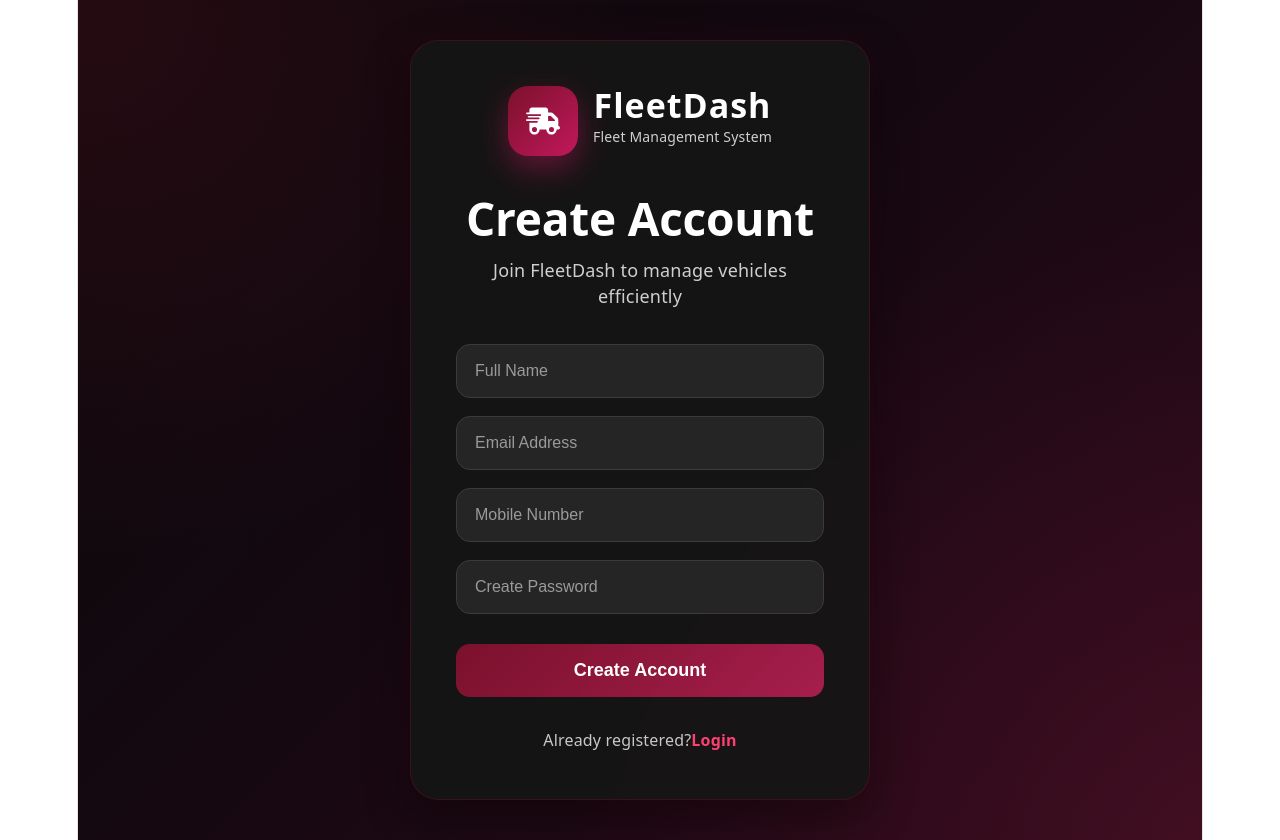
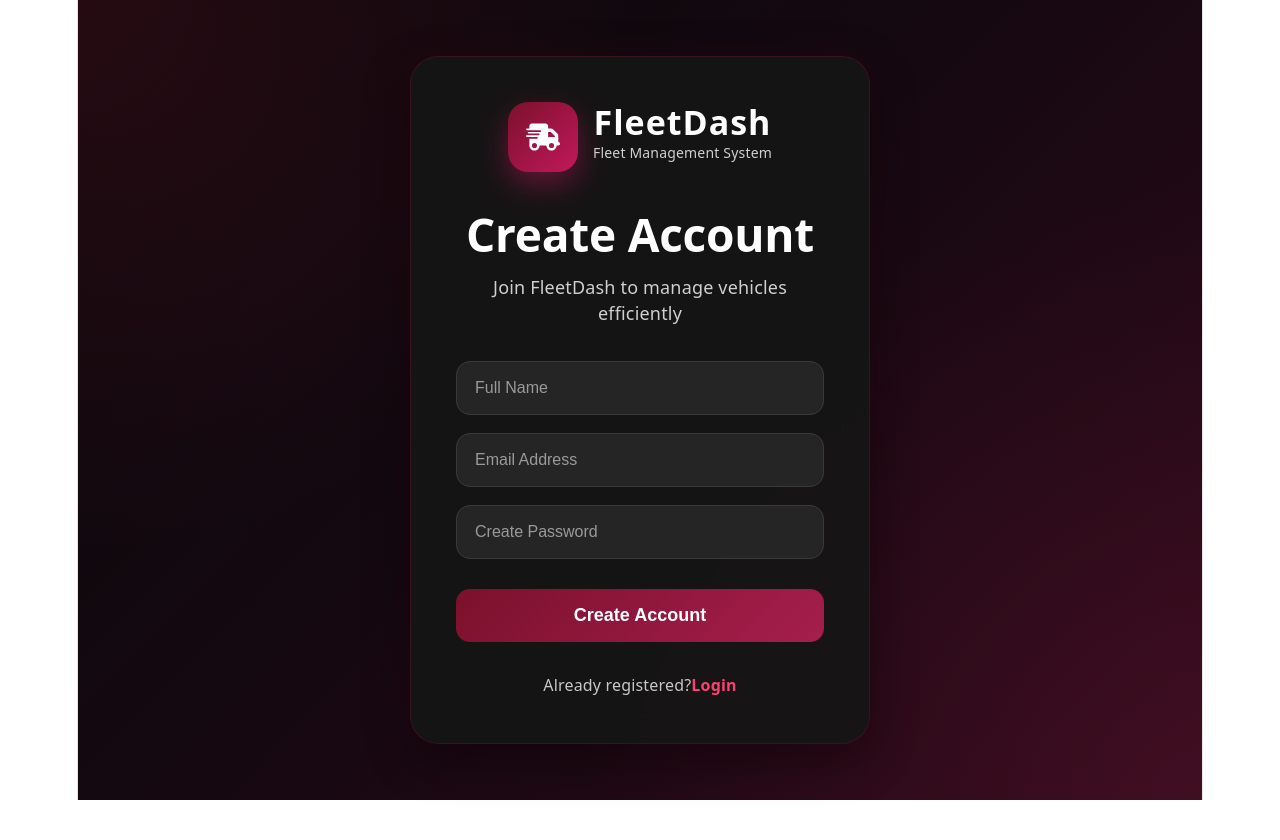
Before and after one commit to Pankaj70768/Fleetdash, a React app in the folder frontend/: page /register in a window 1280 px wide. After the commit the page ends 800 px from the top, so only its background shows below. Built offline with nearby package versions, Linux system fonts and the light colour scheme; the HTML template or start-up script is replaced by a standard one.

Commit message:
Frontend authentication integration

```diff
--- a/frontend/src/pages/login/Login.jsx
+++ b/frontend/src/pages/login/Login.jsx
@@ -133,7 +133,7 @@ function Login() {
 
 
 
-      const response = await API.post("/login", formData);
+      const response = await API.post("/auth/login", formData);
 
 
 
--- a/frontend/src/pages/register/Register.jsx
+++ b/frontend/src/pages/register/Register.jsx
@@ -16,7 +16,6 @@ function Register() {
 
     name: "",
     email: "",
-    phone: "",
     password: "",
 
   });
@@ -60,22 +59,6 @@ function Register() {
 
 
 
-    else if (name === "phone") {
-
-
-      const onlyNumbers = value.replace(/\D/g, "").slice(0,10);
-
-
-      setFormData({
-
-        ...formData,
-
-        phone: onlyNumbers,
-
-      });
-
-
-    }
 
 
 
@@ -135,19 +118,7 @@ function Register() {
 
 
 
-    if(formData.phone.trim()===""){
 
-      newErrors.phone="Phone number is required.";
-
-    }
-
-
-    else if(!/^[0-9]{10}$/.test(formData.phone)){
-
-
-      newErrors.phone="Phone number must be exactly 10 digits.";
-
-    }
 
 
 
@@ -198,7 +169,7 @@ function Register() {
 
 
 
-      await API.post("/register", formData);
+      await API.post("/auth/register", formData);
 
 
 
@@ -313,24 +284,6 @@ onChange={handleChange}
 
 
 
-<input
-
-type="text"
-
-placeholder="Mobile Number"
-
-name="phone"
-
-value={formData.phone}
-
-maxLength={10}
-
-onChange={handleChange}
-
-/>
-
-
-{errors.phone && <p className="error">{errors.phone}</p>}
 
 
 
--- a/frontend/src/services/api.js
+++ b/frontend/src/services/api.js
@@ -1,11 +1,10 @@
 import axios from "axios";
 
-
-const API = axios.create({
-
-    baseURL: "YOUR_BACKEND_URL"
-
+const api = axios.create({
+    baseURL: "http://localhost:5000/api",
+    headers: {
+        "Content-Type": "application/json",
+    },
 });
 
-
-export default API;
+export default api;
```
